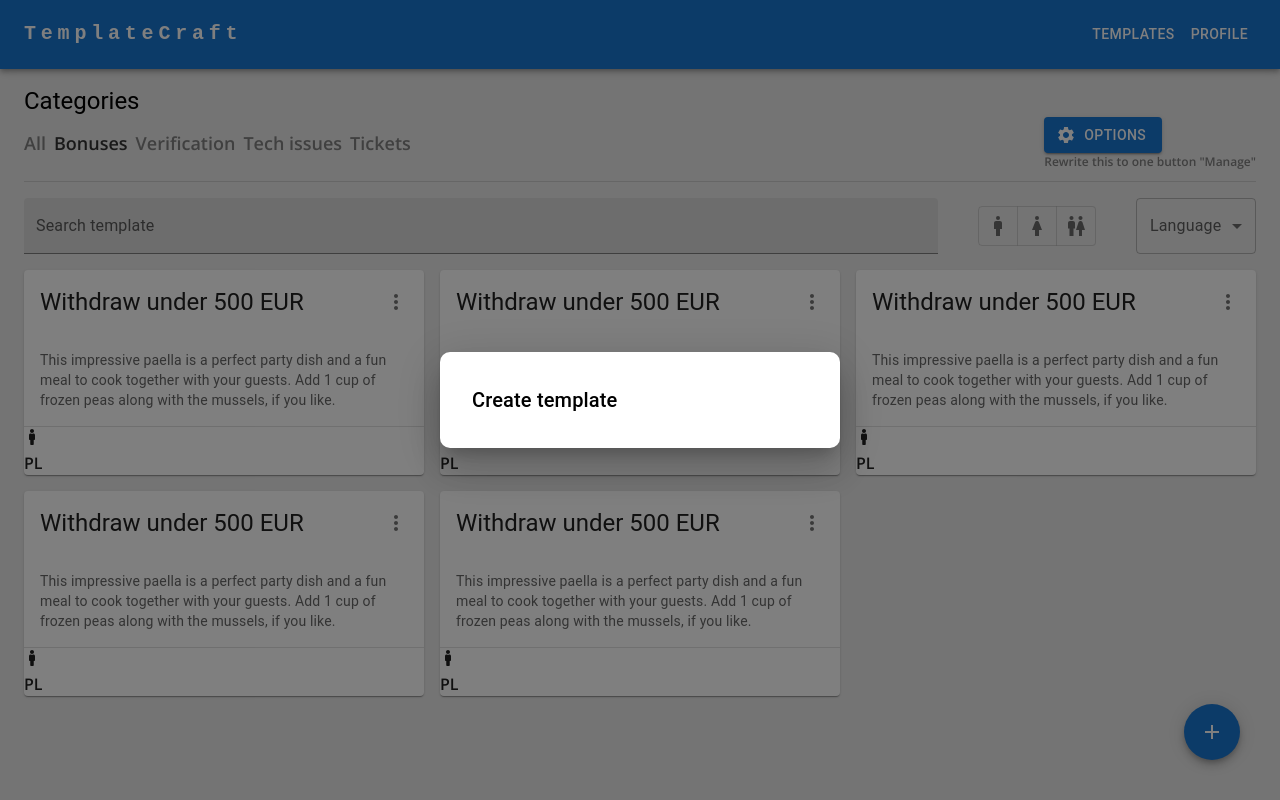
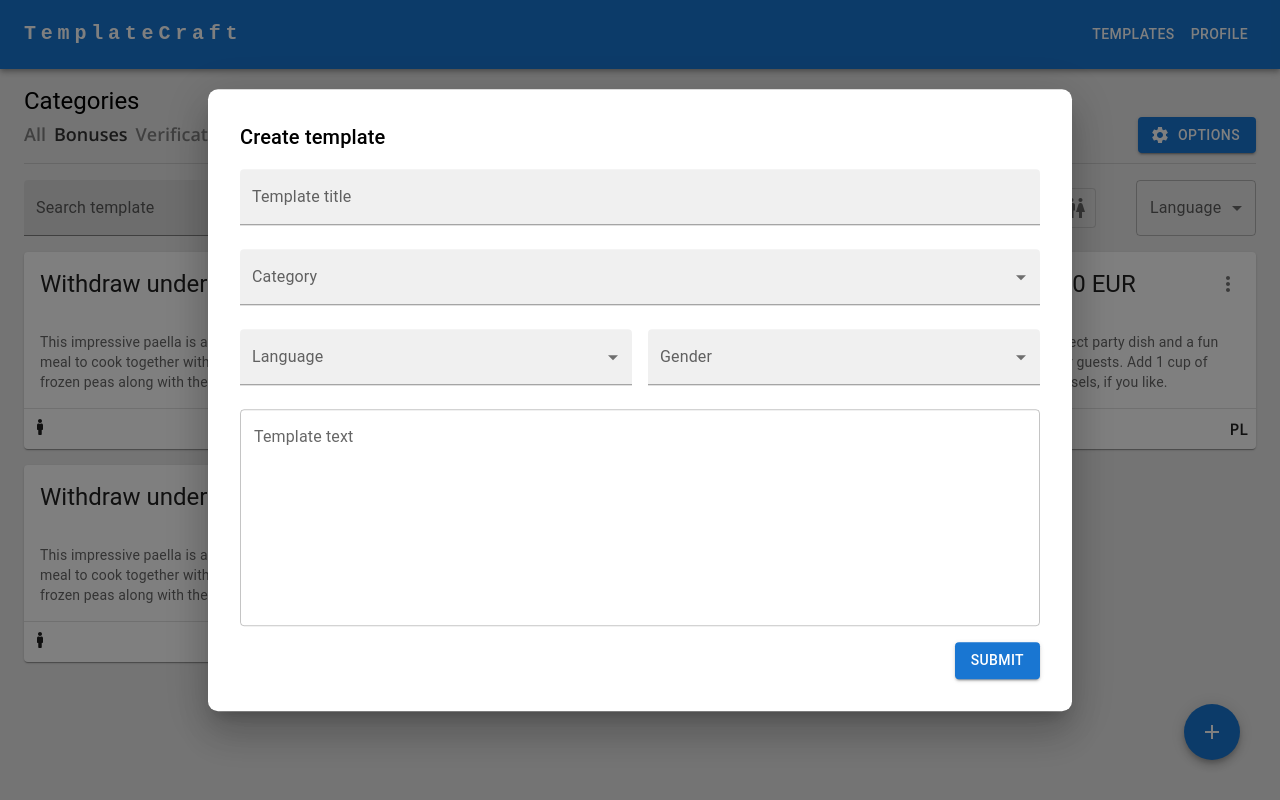
Before and after one commit to alexnorch/templater, a React (Vite) app in the folder client/: page /templates/Bonuses in a window 1280 px wide. Both pictures are taken after a click on the button 1212 px from the left and 732 px from the top of the page. Built offline with nearby package versions, Linux system fonts and the light colour scheme.

Commit message:
Menu for templates was created

```diff
--- a/client/src/App.tsx
+++ b/client/src/App.tsx
@@ -3,7 +3,7 @@ import { Routes, Route } from "react-router-dom";
 import AppLayout from "./layout/AppLayout";
 
 // Pages
-import DashboardPage from "./routes/DashboardPage";
+import DashboardPage from "./routes/Home";
 import Templates from "./routes/TemplatesPage";
 import Register from "./routes/RegisterPage";
 import Login from "./routes/LoginPage";
--- a/client/src/components/templates/TemplateAdd.tsx
+++ b/client/src/components/templates/TemplateAdd.tsx
@@ -1,8 +1,9 @@
 import { useState } from "react";
 
 import BasicModal from "../ui/BasicModal";
-import { Fab, Typography } from "@mui/material";
+import { Fab, Typography, Button, Stack } from "@mui/material";
 import AddIcon from "@mui/icons-material/Add";
+import TemplateForm from "./TemplateForm";
 
 const TemplateAdd = () => {
   const [isModalOpen, setIsModalOpen] = useState(false);
@@ -25,6 +26,10 @@ const TemplateAdd = () => {
         <Typography component="h5" variant="h6">
           Create template
         </Typography>
+        <TemplateForm />
+        <Stack alignItems="flex-end">
+          <Button variant="contained">Submit</Button>
+        </Stack>
       </BasicModal>
     </>
   );
--- a/client/src/components/templates/TemplateForm.tsx
+++ b/client/src/components/templates/TemplateForm.tsx
@@ -1,14 +1,76 @@
-import { FormControl, InputLabel, Input, FormHelperText } from "@mui/material";
+import { useState } from "react";
+
+import {
+  Stack,
+  TextField,
+  FormControl,
+  InputLabel,
+  SelectChangeEvent,
+  Select,
+  MenuItem,
+} from "@mui/material";
+
+const tempCategory = ["Bonuses", "Verification", "Tech issues", "Tickets"];
+const genders = ["male", "female", "both"];
+const languages = ["EN", "PL", "DE", "PT", "ES"];
 
 const TemplateForm = () => {
+  const [category, setCategory] = useState("");
+  const [gender, setGender] = useState("");
+  const [language, setLanguage] = useState("");
+  const [text, setText] = useState("");
+
+  const handleChange = (event: SelectChangeEvent) => {
+    setCategory(event.target.value);
+  };
+
+  const handleGenderChange = (event: SelectChangeEvent) => {
+    setGender(event?.target.value);
+  };
+
+  const handleLangChange = (event: SelectChangeEvent) => {
+    setLanguage(event.target.value);
+  };
+
   return (
-    <FormControl>
-      <InputLabel htmlFor="my-input">Email address</InputLabel>
-      <Input id="my-input" aria-describedby="my-helper-text" />
-      <FormHelperText id="my-helper-text">
-        We'll never share your email.
-      </FormHelperText>
-    </FormControl>
+    <Stack my={2} minWidth={800} spacing={3} component="form">
+      <TextField label="Template title" variant="filled" />
+      <FormControl variant="filled" fullWidth>
+        <InputLabel id="demo-simple-select-label">Category</InputLabel>
+        <Select value={category} label="Category" onChange={handleChange}>
+          {tempCategory.map((item) => (
+            <MenuItem value={item}>{item}</MenuItem>
+          ))}
+        </Select>
+      </FormControl>
+      <Stack flexDirection="row" sx={{ gap: 2 }}>
+        {/* Language */}
+        <FormControl variant="filled" fullWidth>
+          <InputLabel id="demo-simple-select-label">Language</InputLabel>
+          <Select value={language} label="Language" onChange={handleLangChange}>
+            {languages.map((item) => (
+              <MenuItem value={item}>{item}</MenuItem>
+            ))}
+          </Select>
+        </FormControl>
+        {/* Gender */}
+        <FormControl variant="filled" fullWidth>
+          <InputLabel id="demo-simple-select-label">Gender</InputLabel>
+          <Select value={gender} label="Gender" onChange={handleGenderChange}>
+            {genders.map((item) => (
+              <MenuItem value={item}>{item}</MenuItem>
+            ))}
+          </Select>
+        </FormControl>
+      </Stack>
+      <TextField
+        id="template-text"
+        label="Template text"
+        multiline
+        minRows={8}
+        maxRows={12}
+      />
+    </Stack>
   );
 };
 
--- a/client/src/components/templates/TemplateItem.tsx
+++ b/client/src/components/templates/TemplateItem.tsx
@@ -1,23 +1,63 @@
+import { useState } from "react";
+
+// External components
+import Menu from "@mui/material/Menu";
+import MenuItem from "@mui/material/MenuItem";
 import Card from "@mui/material/Card";
 import CardHeader from "@mui/material/CardHeader";
 import IconButton from "@mui/material/IconButton";
 import CardContent from "@mui/material/CardContent";
 import Typography from "@mui/material/Typography";
 import Divider from "@mui/material/Divider";
-
+import Stack from "@mui/material/Stack";
+import Box from "@mui/material/Box";
+import Button from "@mui/material/Button";
 import { CardActionArea } from "@mui/material";
 
+// Internal components
+import BasicModal from "../ui/BasicModal";
+import TemplateForm from "./TemplateForm";
+
+// Icons
 import MoreVertIcon from "@mui/icons-material/MoreVert";
+
+// Utils
 import { displayGenderIcon } from "../../utils/templateUtils";
 
+type ActionType = "deleting" | "editing" | null;
+
 const TemplateItem = () => {
+  const [anchorEl, setAnchorEl] = useState<null | HTMLElement>(null);
+  const [isModal, setIsModal] = useState<boolean>(false);
+  const [action, setAction] = useState<ActionType>(null);
+
+  const open = Boolean(anchorEl);
+
+  const handleMenuOpen = (event: React.MouseEvent<HTMLElement>) => {
+    setAnchorEl(event.currentTarget);
+  };
+  const handleMenuClose = () => setAnchorEl(null);
+
+  const handleMenuAction = (action: ActionType) => {
+    setAction(action);
+    handleModalOpen();
+    handleMenuClose();
+  };
+
+  const handleModalOpen = () => setIsModal(true);
+  const handleModalClose = () => {
+    setIsModal(false);
+    setAction(null);
+  };
+
   return (
+    <>
       <Card>
         <CardActionArea>
           <CardHeader
             title="Withdraw under 500 EUR"
             action={
-            <IconButton aria-label="settings">
+              <IconButton onClick={handleMenuOpen}>
                 <MoreVertIcon />
               </IconButton>
             }
@@ -25,17 +65,57 @@ const TemplateItem = () => {
           <CardContent>
             <Typography variant="body2" color="text.secondary">
               This impressive paella is a perfect party dish and a fun meal to
-            cook together with your guests. Add 1 cup of frozen peas along with
-            the mussels, if you like.
+              cook together with your guests. Add 1 cup of frozen peas along
+              with the mussels, if you like.
             </Typography>
           </CardContent>
           <Divider />
-        <div className="template-item__properties">
-          <p className="template-item__gender">{displayGenderIcon("male")}</p>
-          <p className="template-item__language">PL</p>
-        </div>
+          <Stack
+            p={1}
+            flexDirection="row"
+            justifyContent="space-between"
+            alignItems="center"
+          >
+            <Box component="span">{displayGenderIcon("male")}</Box>
+            <Box component="span">PL</Box>
+          </Stack>
         </CardActionArea>
+        <Menu anchorEl={anchorEl} open={open} onClose={handleMenuClose}>
+          <MenuItem onClick={() => handleMenuAction("deleting")}>
+            Delete
+          </MenuItem>
+          <MenuItem onClick={() => handleMenuAction("editing")}>Edit</MenuItem>
+        </Menu>
       </Card>
+      <BasicModal isOpen={isModal} handleClose={handleModalClose}>
+        {action === "deleting" ? (
+          <>
+            <Typography variant="h6" component="h4">
+              Are you sure you want to delete this category?
+            </Typography>
+            <Stack mt={2} alignItems="flex-end">
+              <Button
+                onClick={() => alert("Deleted")}
+                variant="contained"
+                color="error"
+              >
+                Delete
+              </Button>
+            </Stack>
+          </>
+        ) : (
+          <>
+            <Typography component="h4" variant="h5">
+              Edit template
+            </Typography>
+            <TemplateForm />
+            <Stack alignItems="flex-end">
+              <Button variant="contained">Submit</Button>
+            </Stack>
+          </>
+        )}
+      </BasicModal>
+    </>
   );
 };
 
--- a/client/src/routes/DashboardPage.tsx
+++ /dev/null
@@ -1,17 +0,0 @@
-import { Grid } from "@mui/material";
-import Typography from "@mui/material/Typography";
-
-const DashboardPage = () => {
-  return (
-    <Grid container>
-      <Grid item md={6}></Grid>
-      <Grid item md={6}>
-        <Typography component="h2" variant="h5">
-          My categories
-        </Typography>
-      </Grid>
-    </Grid>
-  );
-};
-
-export default DashboardPage;
--- /dev/null
+++ b/client/src/routes/Home.tsx
@@ -0,0 +1,11 @@
+import Typography from "@mui/material/Typography";
+
+const DashboardPage = () => {
+  return (
+    <Typography variant="h2" component="h1">
+      Home page
+    </Typography>
+  );
+};
+
+export default DashboardPage;
--- a/client/src/routes/TemplatesPage.tsx
+++ b/client/src/routes/TemplatesPage.tsx
@@ -21,12 +21,7 @@ const Templates = () => {
         alignItems="center"
       >
         <CategoriesNav />
-        <Box>
-          <CategoriesOptions />
-          <p style={{ fontSize: 12, color: "gray" }}>
-            Rewrite this to one button "Manage"
-          </p>
-        </Box>
+        <CategoriesOptions />
       </Stack>
       <Divider sx={{ margin: "10px 0" }} />
       <Box my={2}>
```
Lines whose indentation alone changed are shown as unchanged.
